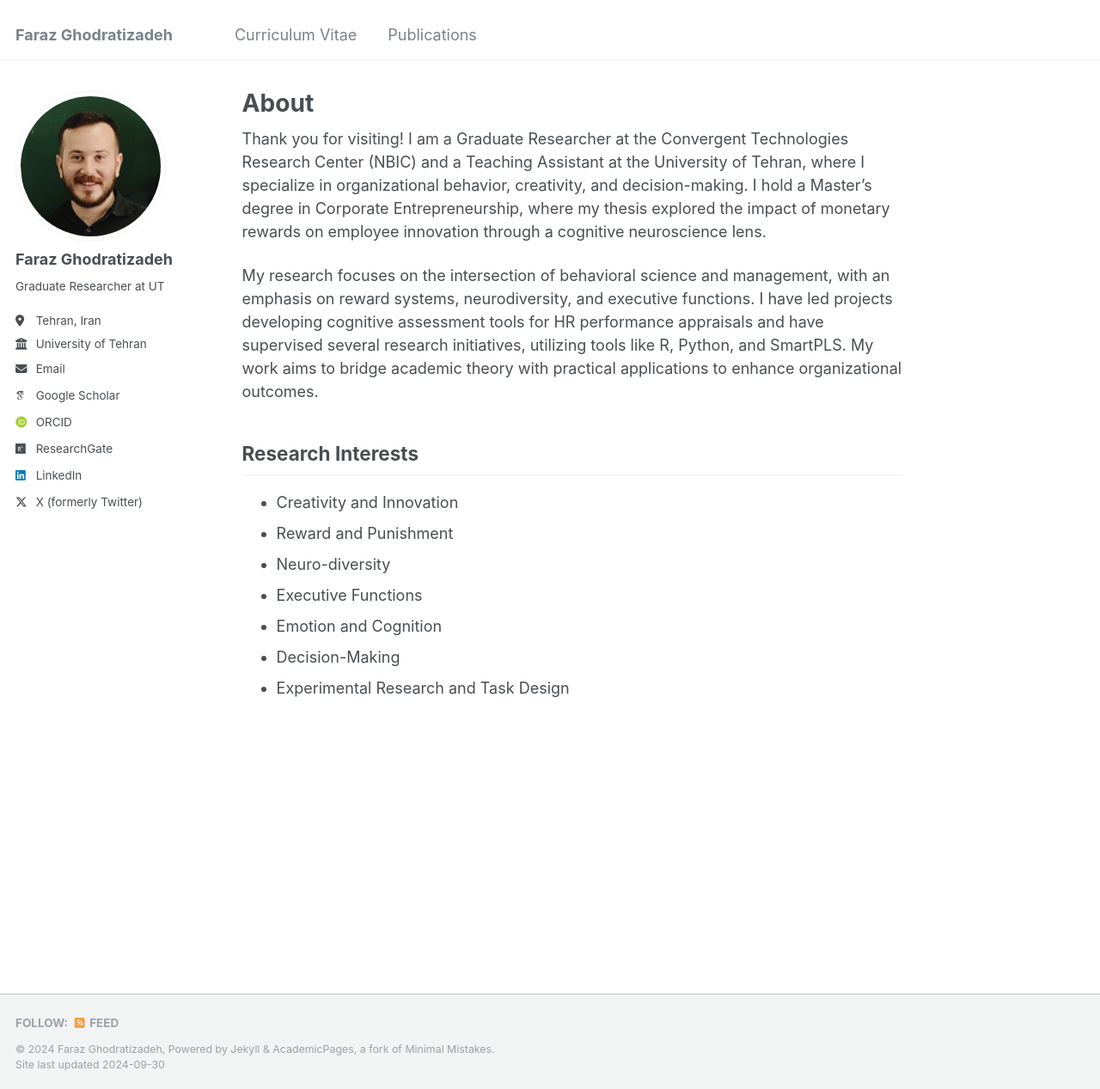
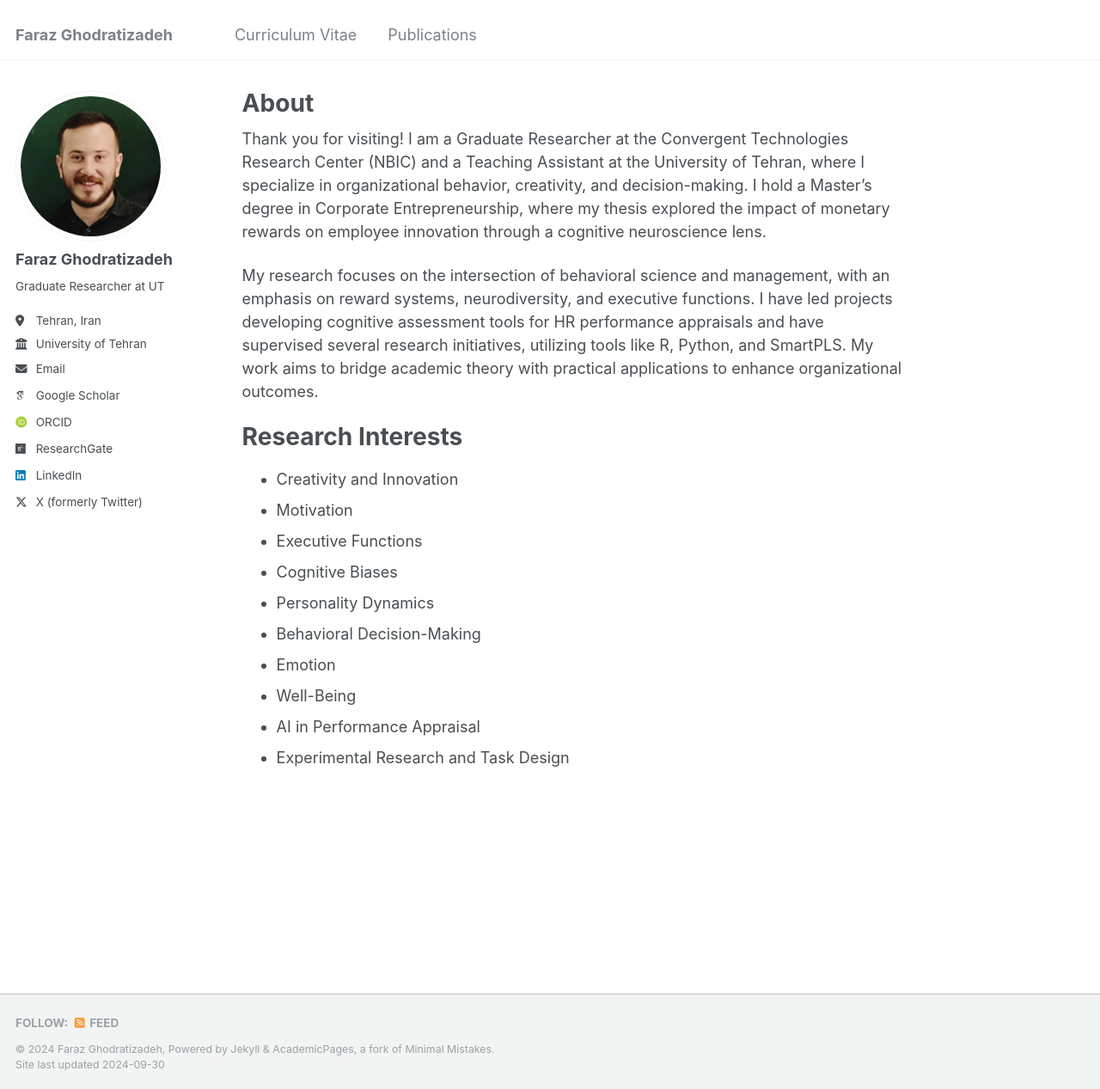
Before and after one commit to farazghz/farazghz.github.io, a Jekyll site: the page built from _pages/about.md, in a window 1280 px wide and 1267 px high. Shown: the whole window at 86% size. Built offline with Jekyll 4.4.1, drawn with Linux system fonts in a browser that asks for light colours; some web fonts are replaced.

Commit message:
Update about.md

```diff
--- a/_pages/about.md
+++ b/_pages/about.md
@@ -10,11 +10,14 @@ Thank you for visiting! I am a Graduate Researcher at the Convergent Technologie
 
   My research focuses on the intersection of behavioral science and management, with an emphasis on reward systems, neurodiversity, and executive functions. I have led projects developing cognitive assessment tools for HR performance appraisals and have supervised several research initiatives, utilizing tools like R, Python, and SmartPLS. My work aims to bridge academic theory with practical applications to enhance organizational outcomes.
 
-## Research Interests
+# Research Interests
 - Creativity and Innovation
-- Reward and Punishment
-- Neuro-diversity
+- Motivation
 - Executive Functions
-- Emotion and Cognition
-- Decision-Making
+- Cognitive Biases
+- Personality Dynamics
+- Behavioral Decision-Making
+- Emotion
+- Well-Being
+- AI in Performance Appraisal
 - Experimental Research and Task Design
```
